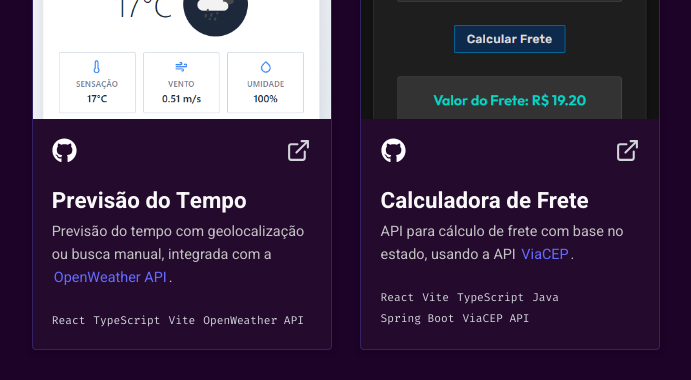
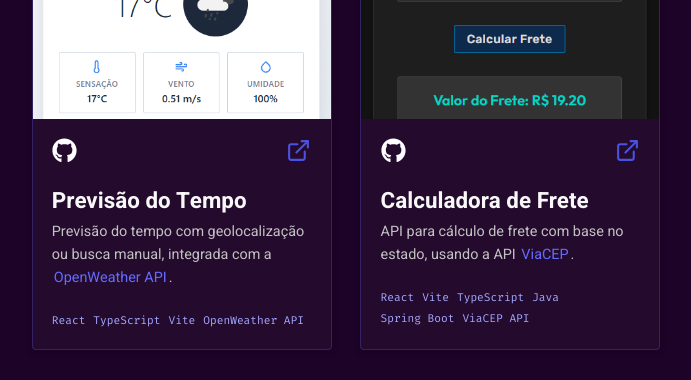
Before and after one commit to icadorin/portfolio, a React (Vite) app: page / in a window 1280 px wide. Shown: the part 2459-2839 px from the top of the page, without its empty margins (294-985 px from the left). Built offline with nearby package versions, Linux system fonts and the light colour scheme.

Commit message:
refactor: centralize color in single CSS variable file

```diff
--- a/src/styles/projects.css
+++ b/src/styles/projects.css
@@ -107,7 +107,7 @@
 }
 
 .external-link-icon {
-  color: var(--color-accent-dark);
+  color: var(--color-primary-dark);
 }
 
 .external-link-icon:hover {
@@ -155,7 +155,7 @@
 .project-technologies {
   font-size: 0.7rem;
   padding-right: 0.3rem;
-  color: var(--color-accent-lighter);
+  color: var(--color-primary-lighter);
   font-family: 'Fira Code', monospace;
 }
 
```
